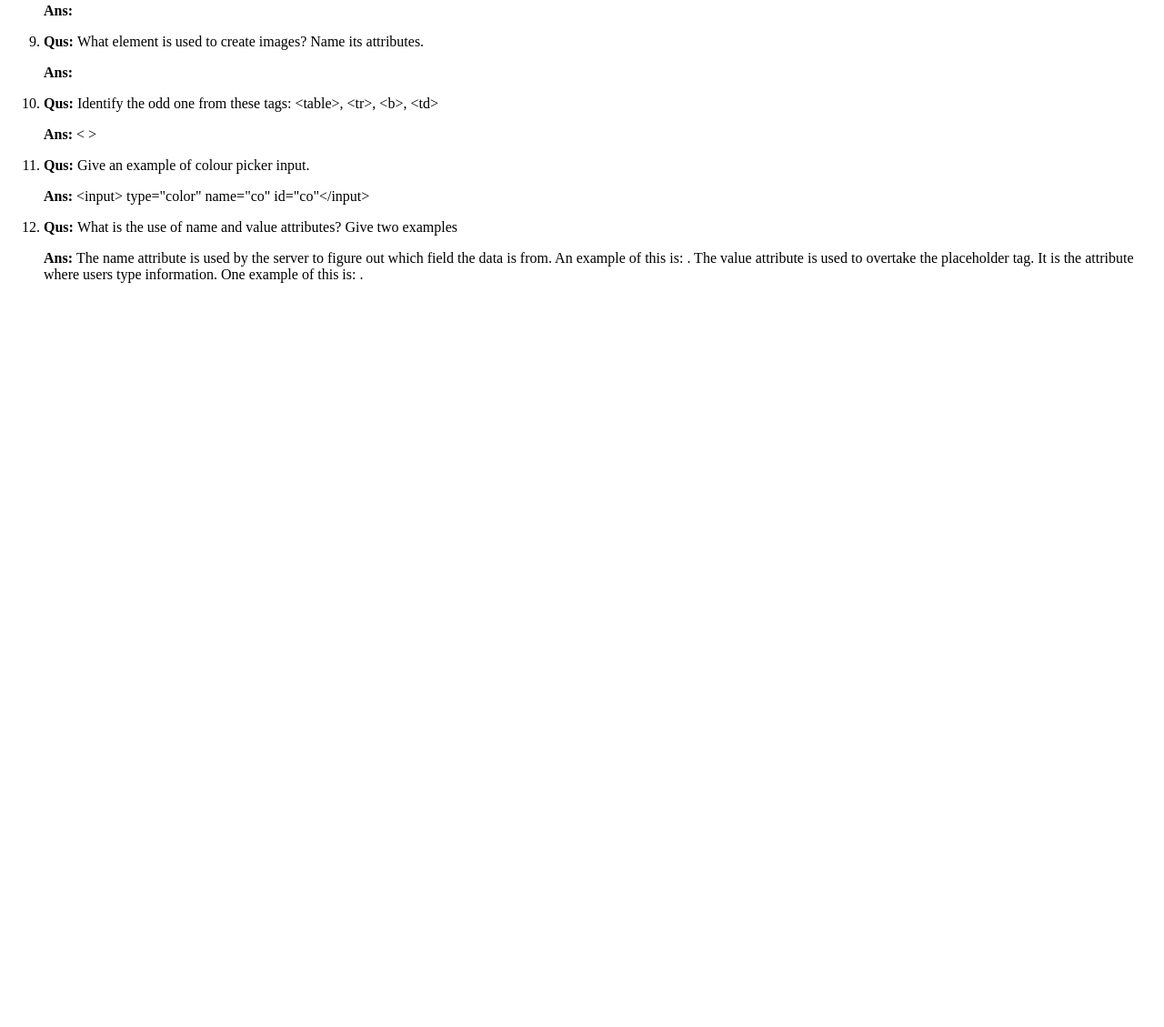
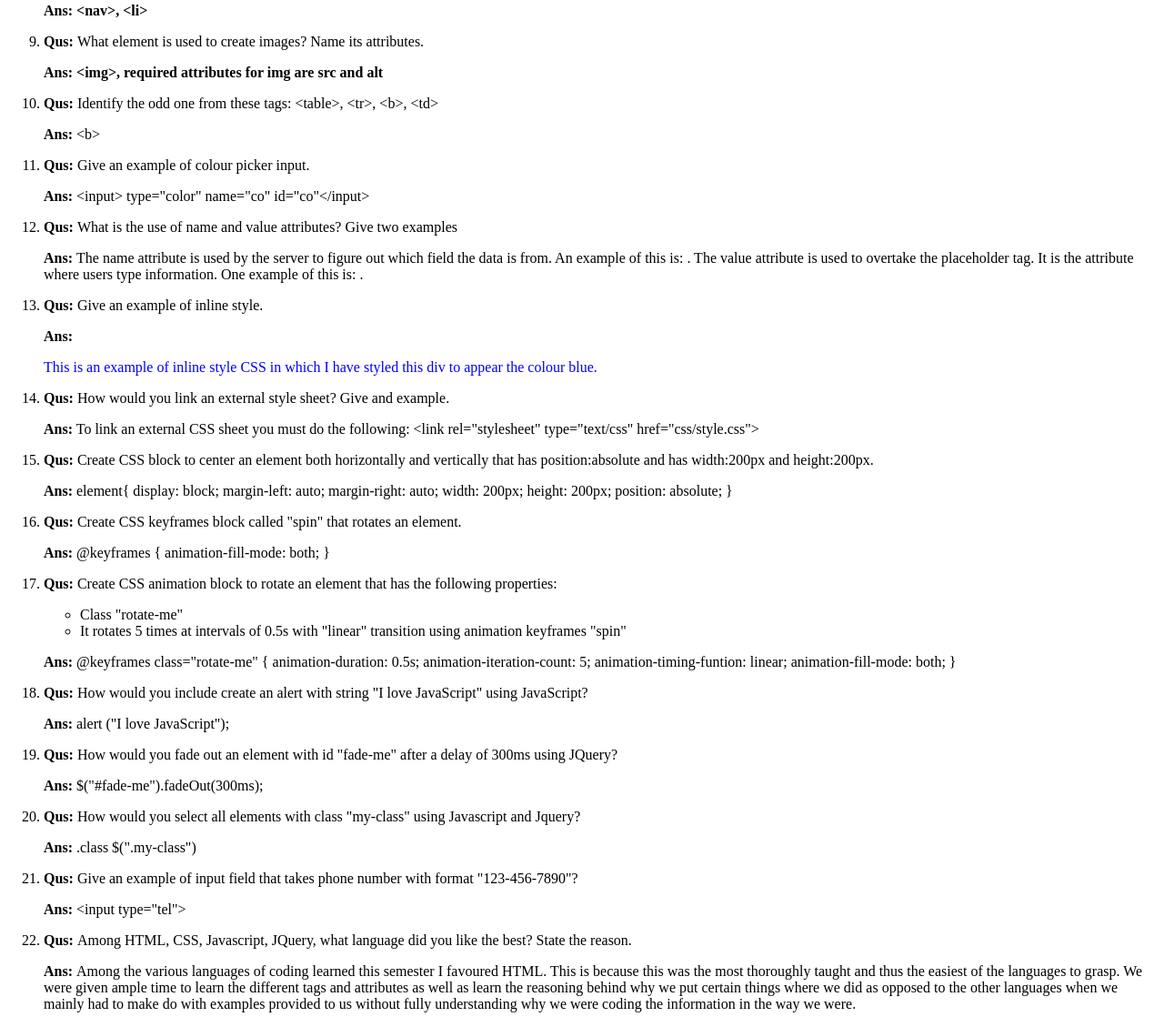
Before and after one commit to andrewsm0309/andrewsm0309.github.io, a plain HTML site: page lib2024/qa/index.html in a window 1280 px wide. Shown: the part 519-1648 px from the top of the page at 91% size. Before the commit the page ends 846 px from the top, so only its background shows below. Drawn offline with Linux system fonts and the light colour scheme.

Commit message:
Update index.html

```diff
--- a/lib2024/qa/index.html
+++ b/lib2024/qa/index.html
@@ -34,17 +34,17 @@
 	<!-- Question 6 -->
 	<li>
 		<p><strong>Qus: </strong>What are the tags required to create a navigation list in HTML?</p>
-		<p><strong>Ans: </strong> </p>
+		<p><strong>Ans: &lt;nav&gt;, &lt;li&gt;</strong> </p>
 	</li>
 	<!-- Question 7 -->
 	<li>
 		<p><strong>Qus: </strong>What element is used to create images? Name its attributes.</p>
-		<p><strong>Ans: </strong> </p>
+		<p><strong>Ans: &lt;img&gt;, required attributes for img are src and alt </strong> </p>
 	</li>
 	<!-- Question 8 -->
 	<li>
 		<p><strong>Qus: </strong> Identify the odd one from these tags: &lt;table&gt;, &lt;tr&gt;, &lt;b&gt;, &lt;td&gt;</p>
-		<p><strong>Ans: </strong> &lt; &gt; </p>
+		<p><strong>Ans: </strong> &lt;b&gt; </p>
 	</li>
 	<!-- Question 9 -->
 	<li>
@@ -56,6 +56,89 @@
 		<p><strong>Qus: </strong>What is the use of name and value attributes? Give two examples </p>
 		<p><strong>Ans: </strong> The name attribute is used by the server to figure out which field the data is from. An example of this is: . The value attribute is used to overtake the placeholder tag. It is the attribute where users type information. One example of this is: .</p>
 	</li>
+	<!-- Question 11 -->
+	<li>
+		<p><strong>Qus:</strong> Give an example of inline style.</p>
+		<p><strong>Ans:</strong>
+			<div style="color: blue">
+				This is an example of inline style CSS in which I have styled this div to appear the colour blue.
+			</div>
+		</p>
+	</li>
+	<!-- Question 12 -->
+	<li>
+		<p><strong>Qus:</strong> How would you link an external style sheet? Give and example.</p>
+		<p><strong>Ans:</strong> To link an external CSS sheet you must do the following: &lt;link rel="stylesheet" type="text/css" href="css/style.css"&gt;</p>
+	</li>
+	<!-- Question 13 -->
+	<li>
+		<p><strong>Qus: </strong>Create CSS block to center an element both horizontally and vertically that has position:absolute and has width:200px and height:200px.
+		</p>
+		<p><strong>Ans: </strong>
+			element{
+				display: block;
+				margin-left: auto;
+				margin-right: auto;
+				width: 200px;
+				height: 200px;
+				position: absolute;
+			}
+		</p>
+	</li>
+	<!-- Question 14 -->
+	<li>
+		<p><strong>Qus: </strong>Create CSS keyframes block called "spin" that rotates an element. </p>
+		<p><strong>Ans: </strong>
+			@keyframes
+			{
+				animation-fill-mode: both;
+			}
+		 </p>
+	</li>
+	<!-- Question 15 -->
+	<li>
+		<p><strong>Qus: </strong>Create CSS animation block to rotate an element that has the following properties:</p>
+		<ul>
+			<li>Class "rotate-me"</li>
+			<li>It rotates 5 times at intervals of 0.5s with "linear" transition using animation keyframes "spin"</li>
+		</ul>
+		<p><strong>Ans: </strong>
+				@keyframes class="rotate-me"
+				{
+					animation-duration: 0.5s;
+					animation-iteration-count: 5;
+					animation-timing-funtion: linear;
+					animation-fill-mode: both;
+				}
+		</p>
+	</li>
+	<!-- Question 16 -->
+	<li>
+		<p><strong>Qus: </strong>How would you include create an alert with string "I love JavaScript" using JavaScript?</p>
+		<p><strong>Ans: </strong>
+			alert ("I love JavaScript");
+		</p>
+	</li>
+	<!-- Question 17 -->
+	<li>
+		<p><strong>Qus: </strong>How would you fade out an element with id "fade-me" after a delay of 300ms using JQuery?</p>
+		<p><strong>Ans: </strong>$("#fade-me").fadeOut(300ms);</p>
+	</li>
+	<!-- Questiomn 18 -->
+	<li>
+		<p><strong>Qus: </strong>How would you select all elements with class "my-class" using Javascript and Jquery? </p>
+		<p><strong>Ans: </strong> .class $(".my-class")</p>
+	</li>
+	<!-- Quesiton 19 -->
+	<li>
+		<p><strong>Qus: </strong>Give an example of input field that takes phone number with format "123-456-7890"?</p>
+		<p><strong>Ans: </strong> &lt;input type="tel"&gt;</p>
+	</li>
+	<!-- Quesiton 20 -->
+	<li>
+		<p><strong>Qus: </strong>Among HTML, CSS, Javascript, JQuery, what language did you like the best? State the reason. </p>
+		<p><strong>Ans: </strong> Among the various languages of coding learned this semester I favoured HTML. This is because this was the most thoroughly taught and thus the easiest of the languages to grasp. We were given ample time to learn the different tags and attributes as well as learn the reasoning behind why we put certain things where we did as opposed to the other languages when we mainly had to make do with examples provided to us without fully understanding why we were coding the information in the way we were.</p>
+	</li>
 </ol>
 </body>
 </html>
```
